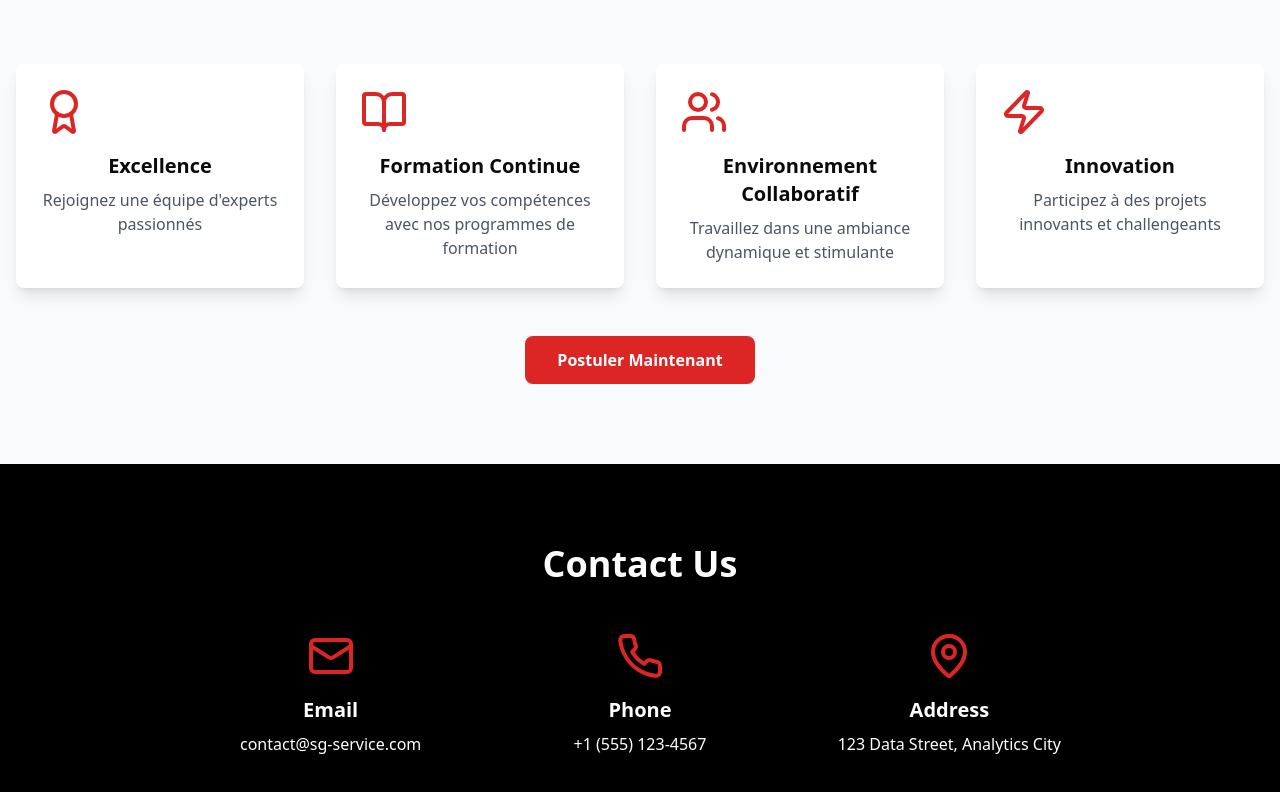
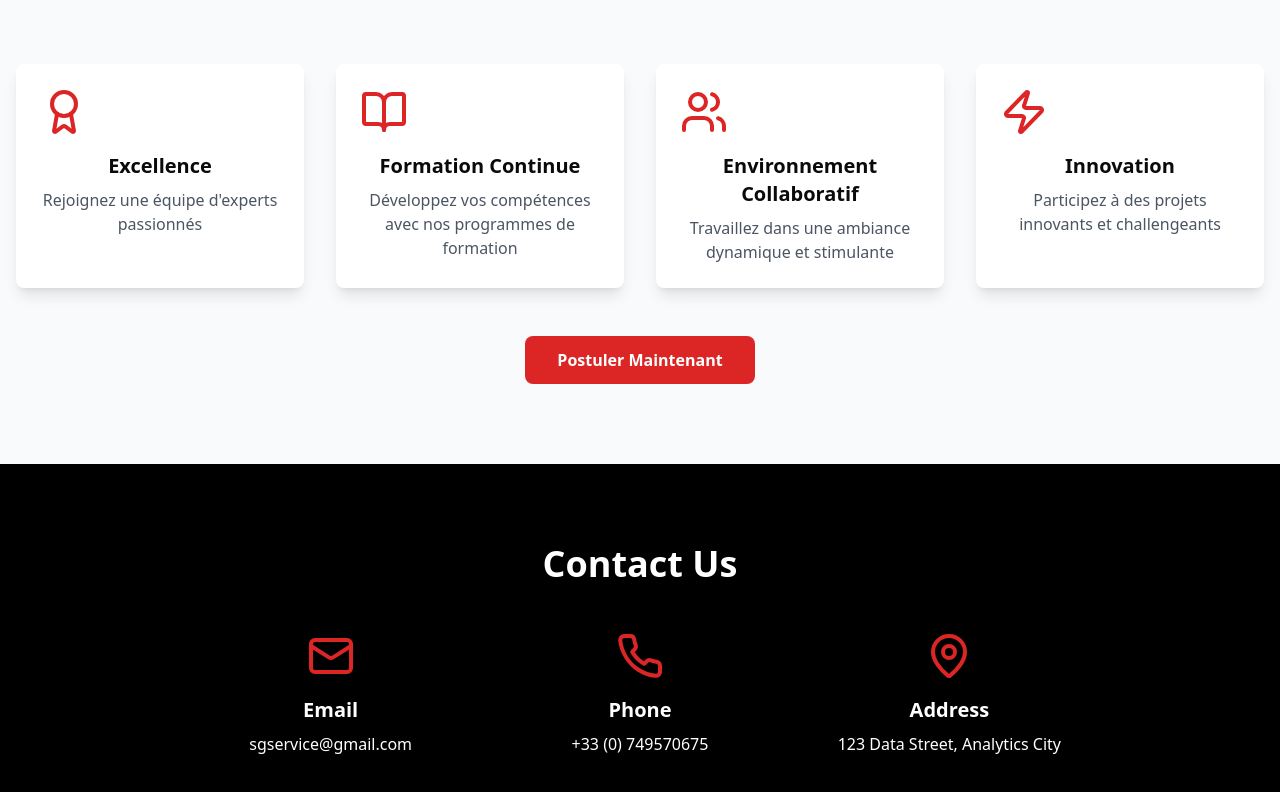
Before and after one commit to LaSG-SERVICE/LaSG-SERVICE, a React (Vite) app: page / in a window 1280 px wide. Shown: the part 3523-4315 px from the top of the page. Built offline with nearby package versions, Linux system fonts and the light colour scheme.

Commit message:
Modification

```diff
--- a/src/components/Contact.tsx
+++ b/src/components/Contact.tsx
@@ -9,12 +9,12 @@ export const Contact = () => {
           <div className="flex flex-col items-center text-center">
             <Mail className="w-12 h-12 mb-4 text-red-600" />
             <h3 className="text-xl font-bold mb-2">Email</h3>
-            <p>contact@sg-service.com</p>
+            <p>sgservice@gmail.com</p>
           </div>
           <div className="flex flex-col items-center text-center">
             <Phone className="w-12 h-12 mb-4 text-red-600" />
             <h3 className="text-xl font-bold mb-2">Phone</h3>
-            <p>+1 (555) 123-4567</p>
+            <p>+33 (0) 749570675 </p>
           </div>
           <div className="flex flex-col items-center text-center">
             <MapPin className="w-12 h-12 mb-4 text-red-600" />
--- a/src/components/Navigation.tsx
+++ b/src/components/Navigation.tsx
@@ -22,7 +22,7 @@ const Navigation = () => {
                   <div className="grid grid-cols-1 gap-2">
                     <NavigationMenuLink asChild>
                       <Link to="/formations/analyse-donnees" className="block p-2 hover:bg-red-600">
-                        Analyse de Données
+                        Traitement et Analyse de Données
                       </Link>
                     </NavigationMenuLink>
                     <NavigationMenuLink asChild>
```
